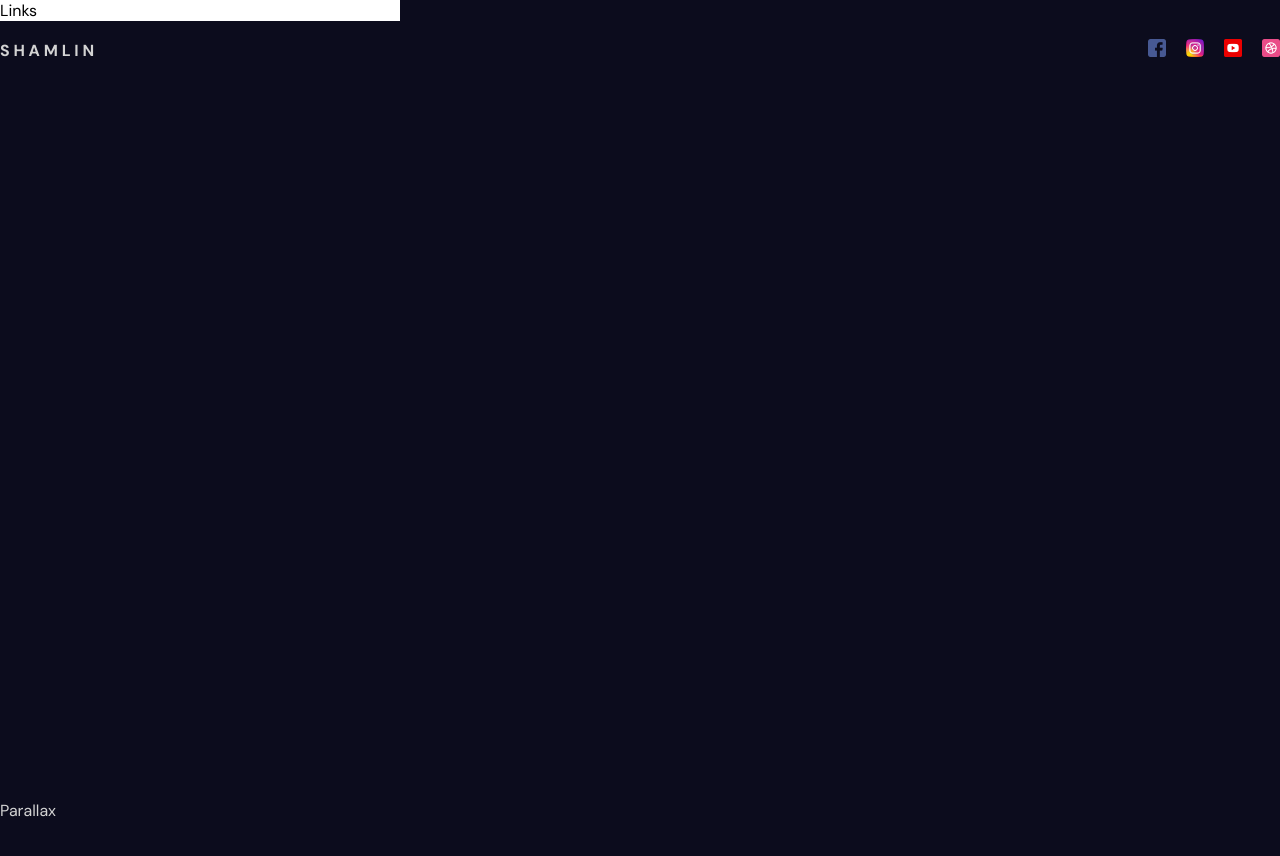
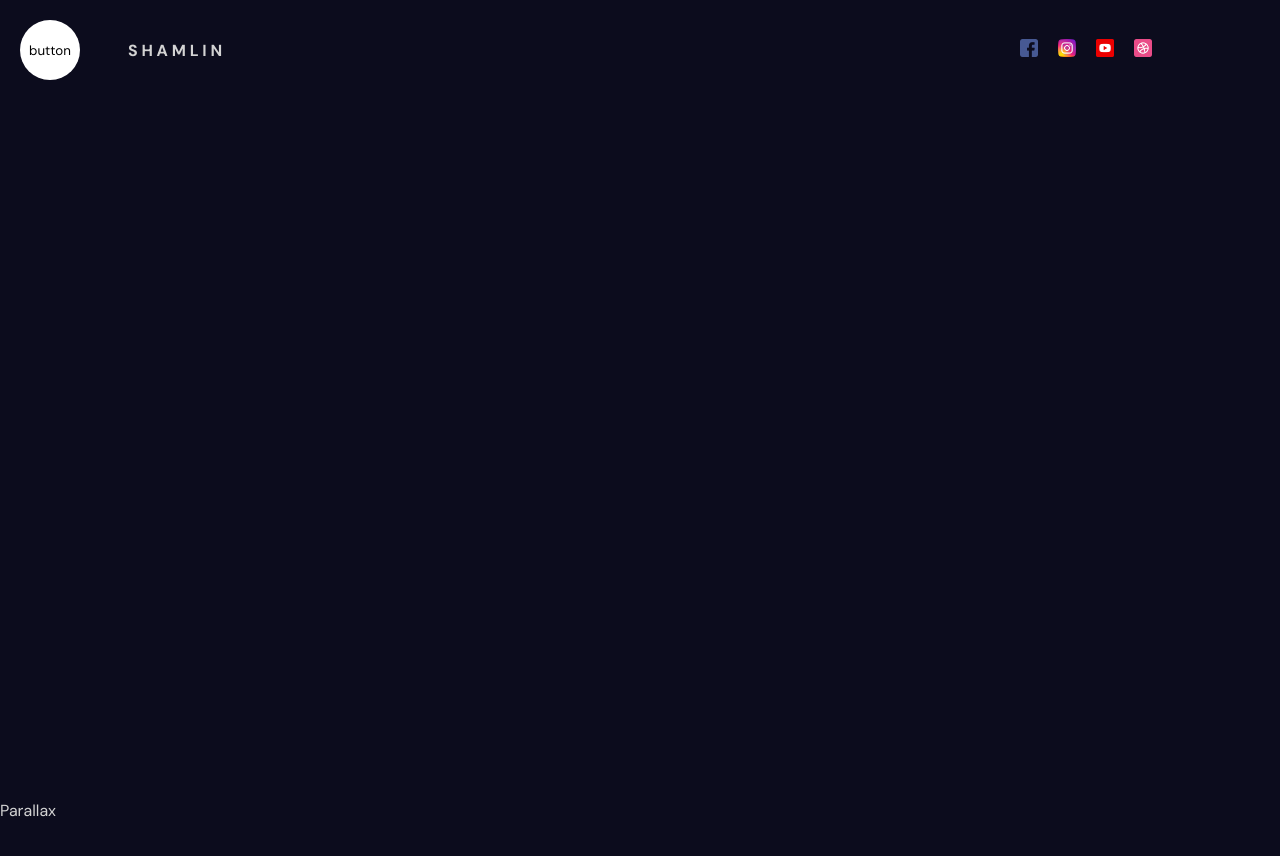
Before and after one commit to YOGESHnick/Portfolio, a React (Vite) app: page / in a window 1280 px wide. Shown: the top 856 px of the page. Built offline with nearby package versions, Linux system fonts and the light colour scheme.

Commit message:
navbar menu done!

```diff
--- a/src/components/navbar/navbar.scss
+++ b/src/components/navbar/navbar.scss
@@ -4,6 +4,8 @@
   height: 100px;
 
   .wrapper {
+    padding-left: 10%;
+    padding-right: 10%;
     max-width: 1366px;
     margin: auto;
     display: flex;
--- a/src/components/sidebar/Sidebar.jsx
+++ b/src/components/sidebar/Sidebar.jsx
@@ -1,13 +1,36 @@
 import "./sidebar.scss"
 import Links from "./links/Links"
 import Togglebutton from "./toggleButton/Togglebutton"
+import { motion } from "framer-motion";
+import {useState} from "react"
 
 export default function Sidebar() {
+    const [open,setOpen]=useState(false);
+
+    const variants = {
+        open: {
+          clipPath: "circle(1200px at 50px 50px)",
+          transition: {
+            type: "spring",
+            stiffness: 20,
+          },
+        },
+        closed: {
+          clipPath: "circle(30px at 50px 50px)",
+          transition: {
+            delay: 0.0,
+            type: "spring",
+            stiffness: 400,
+            damping: 50,
+          },
+        },
+      };
   return (
-    <div className="sidebar">
-      <div className="bg">
-      Links
-      </div>
-    </div>
+    <motion.div className="sidebar" animate={open ? "open" : "closed"} >
+      <motion.div className="bg" variants={variants} >
+        <Links />
+      </motion.div>
+      <Togglebutton setOpen={setOpen} />
+    </motion.div>
   );
 }
--- a/src/components/sidebar/links/Links.jsx
+++ b/src/components/sidebar/links/Links.jsx
@@ -1,9 +1,22 @@
 
 
 export default function Links() {
+
+  const items=[
+    "Home",
+    "Services/Skills",
+    "Portfolio",
+    "Contact",
+    "About",
+  ]
+
   return (
-    <div>
-      Links
+    <div className="links">
+      {items.map((item)=>(
+        <a
+          href={`#${item}`}
+          key={item}>{item}</a>
+      ))}
     </div>
   );
 }
--- a/src/components/sidebar/sidebar.scss
+++ b/src/components/sidebar/sidebar.scss
@@ -7,11 +7,11 @@
   color: black;
 
   .bg {
-    // z-index: 999;
+    z-index: 999;
     position: fixed;
     top: 0;
     left: 0;
-    // bottom: 0;
+    bottom: 0;
     width: 400px;
     background: white;
 
@@ -26,13 +26,13 @@
         gap: 20px;
 
         a{
-            font-size: 40px;
+            font-size: 30px;
         }
     }
   }
 
   button {
-    // z-index: 999;
+    z-index: 999;
     position: fixed;
     width: 50px;
     height: 50px;
--- a/src/components/sidebar/toggleButton/Togglebutton.jsx
+++ b/src/components/sidebar/toggleButton/Togglebutton.jsx
@@ -1,8 +1,8 @@
 import React from 'react';
 
-export default function Togglebutton() {
+export default function Togglebutton({setOpen }) {
   return (
-    <button>
+    <button onClick={ ()=> setOpen( (prev)=> !prev ) } >
       button
     </button>
   );
```
